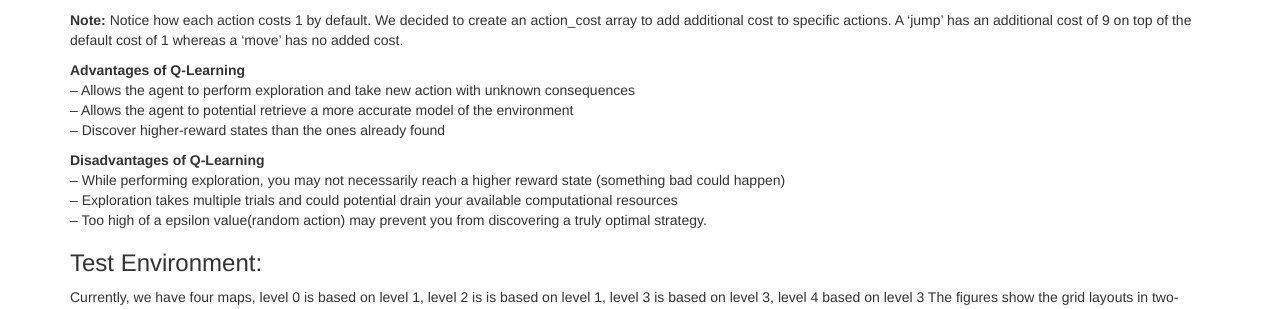
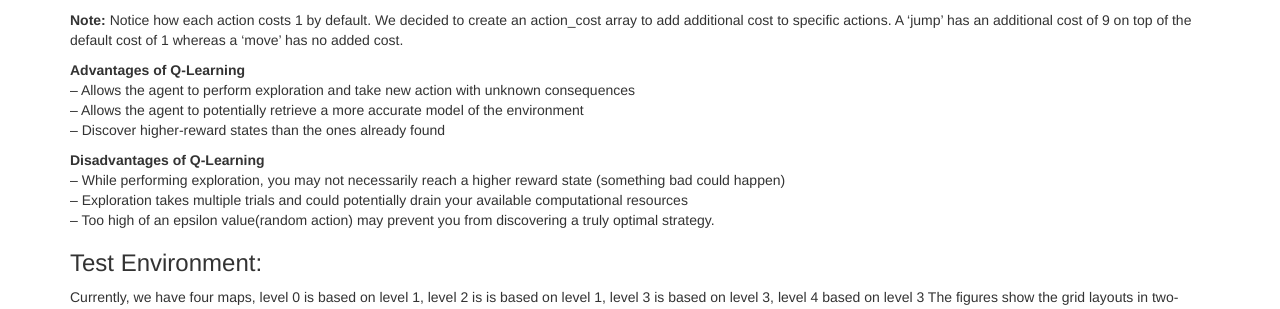
Before and after one commit to Moe202/CS175-Group-8, a Jekyll site: the page built from docs/final.md, in a window 1280 px wide and 900 px high, scrolled down 3099 px. Shown: the part 158-467 px from the top of the window. Built offline with Jekyll 4.4.1, drawn with Linux system fonts in a browser that asks for light colours; some of the changed text lies outside the part shown.

Commit message:
Fixed a few typos

```diff
--- a/docs/final.md
+++ b/docs/final.md
@@ -92,13 +92,13 @@ We decided to give each state 8 initial Q Values where the first 4 values are 0
 
 **Advantages of Q-Learning**
 -- Allows the agent to perform exploration and take new action with unknown consequences
--- Allows the agent to potential retrieve a more accurate model of the environment
+-- Allows the agent to potentially retrieve a more accurate model of the environment
 -- Discover higher-reward states than the ones already found
 
 **Disadvantages of Q-Learning**
 -- While performing exploration, you may not necessarily reach a higher reward state (something bad could happen)
--- Exploration takes multiple trials and could potential drain your available computational resources
--- Too high of a epsilon value(random action) may prevent you from discovering a truly optimal strategy.
+-- Exploration takes multiple trials and could potentially drain your available computational resources
+-- Too high of an epsilon value(random action) may prevent you from discovering a truly optimal strategy.
 
 
 ### Test Environment:
```
Also changed, not shown: other parts of docs/final.md (+1 -1 lines).
